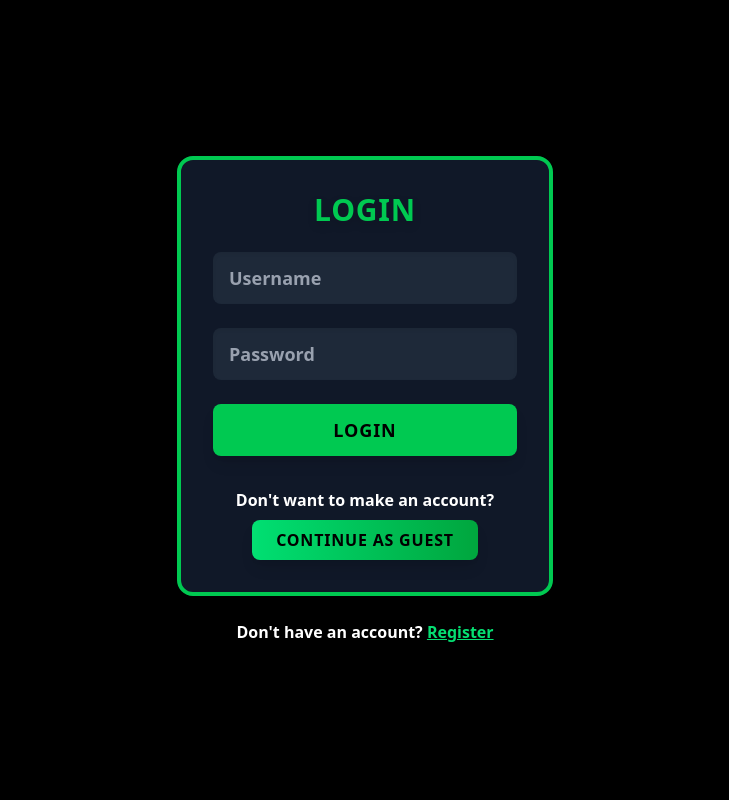
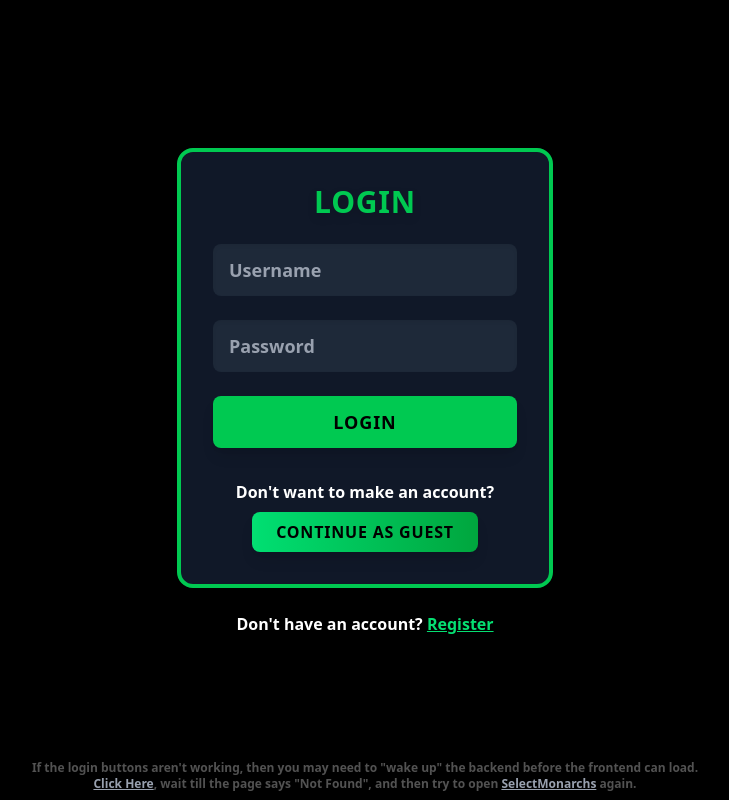
Before and after one commit to Sal-Adrian/SelectMonarchs, a React (Vite) app in the folder frontend/: page /login in a window 1280 px wide. Shown: the whole page, without its empty margins (275-1004 px from the left). Built offline with nearby package versions, Linux system fonts and the light colour scheme; no server answers.

Commit message:
Added instruction on how to wake up backend

```diff
--- a/frontend/src/components/Form.jsx
+++ b/frontend/src/components/Form.jsx
@@ -41,7 +41,7 @@ function Form({ route, method }) {
     }
 
     return (
-        <div className='flex items-center justify-center bg-black'>
+        <div className='flex items-center justify-center bg-black mt-8'>
             <div className='w-full max-w-md bg-gray-900 rounded-2xl shadow-2xl p-8 border-4 border-green-500'>
                 <form onSubmit={handleSubmit} className='flex flex-col gap-6'>
                     <h1 className='text-3xl font-extrabold text-green-500 text-center tracking-wide uppercase font-sans drop-shadow-lg'>{name}</h1>
--- a/frontend/src/pages/Login.jsx
+++ b/frontend/src/pages/Login.jsx
@@ -11,6 +11,14 @@ function Login() {
                     Register
                 </Link>
             </p>
+            <p className='invisible text-xs my-2 text-black font-semibold text-center '>
+            If the login buttons aren't working, then you may need to "wake up" the backend before the frontend can load. <br/>
+            Click Here, wait till the page says "Not Found", and then try to open SelectMonarchs again.
+            </p>
+            <footer className='absolute inset-x-0 bottom-0 text-xs my-2 text-neutral-600 font-semibold text-center'>
+            If the login buttons aren't working, then you may need to "wake up" the backend before the frontend can load. <br/>
+            <a className="text-gray-400 underline" href="https://sm-backend-g9dp.onrender.com/">Click Here</a>, wait till the page says "Not Found", and then try to open <a className="text-gray-400 underline" href="https://sm-frontend-tfu2.onrender.com">SelectMonarchs</a> again.
+            </footer>
         </div>
     )
 }
--- a/frontend/src/pages/Register.jsx
+++ b/frontend/src/pages/Register.jsx
@@ -11,6 +11,14 @@ function Register() {
                     Login
                 </Link>
             </p>
+            <p className='invisible text-xs my-2 text-black font-semibold text-center '>
+            If the login buttons aren't working, then you may need to "wake up" the backend before the frontend can load. <br/>
+            Click Here, wait till the page says "Not Found", and then try to open SelectMonarchs again.
+            </p>
+            <footer className='absolute inset-x-0 bottom-0 text-xs my-2 text-neutral-600 font-semibold text-center'>
+            If the login buttons aren't working, then you may need to "wake up" the backend before the frontend can load. <br/>
+            <a className="text-gray-400 underline" href="https://sm-backend-g9dp.onrender.com/">Click Here</a>, wait till the page says "Not Found", and then try to open <a className="text-gray-400 underline" href="https://sm-frontend-tfu2.onrender.com">SelectMonarchs</a> again.
+            </footer>
         </div>
     )
 }
```
